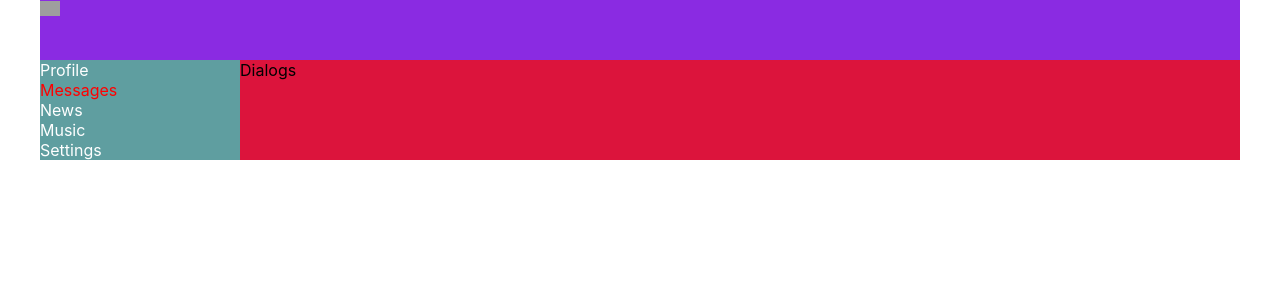
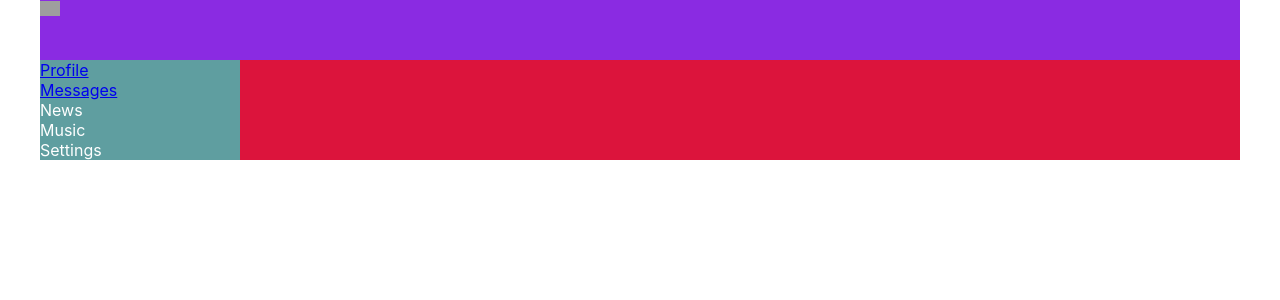
Before and after one commit to letx00x/React, a React (Create React App) app in the folder first-app/: page / in a window 1280 px wide. Shown: the top 300 px of the page. Built offline with nearby package versions, Linux system fonts and the light colour scheme; grey boxes are pictures that could not be loaded.

Commit message:
20.Route

```diff
--- a/first-app/package.json
+++ b/first-app/package.json
@@ -8,6 +8,7 @@
     "@testing-library/user-event": "^12.8.3",
     "react": "^17.0.2",
     "react-dom": "^17.0.2",
+    "react-router-dom": "^6.0.2",
     "react-scripts": "4.0.3",
     "web-vitals": "^1.1.2"
   },
--- a/first-app/src/App.css
+++ b/first-app/src/App.css
@@ -10,3 +10,8 @@
   grid-template-columns: 2fr 10fr;
   /* grid-gap:10px; */
 }
+
+.app-wrapper-content{
+  grid-area: c;
+  background-color: crimson;
+}
--- a/first-app/src/App.js
+++ b/first-app/src/App.js
@@ -4,17 +4,22 @@ import Header from './components/Header/Header'
 import Navbar from './components/Navbar/Navbar';
 import Profile from './components/Profile/Profile';
 import Dialogs from './components/Dialogs/Dialogs';
+import {BrowserRouter, Routes, Route} from 'react-router-dom';
 
 const App = () =>  {
   return (
+    <BrowserRouter>
     <div className = 'app-wrapper'>
        <Header />
        <Navbar />
        <div class = 'app-wrapper-content'>
-       <Dialogs />
+       <Routes>
+       <Route path = '/dialogs' element = {<Dialogs />}/>
+       <Route path = '/profile' element = {<Profile />}/>
+       </Routes>
        </div>
-       {/* <Profile /> */}
     </div>
+    </BrowserRouter>
   );
 }
 
--- a/first-app/src/components/Navbar/Navbar.jsx
+++ b/first-app/src/components/Navbar/Navbar.jsx
@@ -4,10 +4,10 @@ const Navbar = () =>{
   return (
     <nav className = {classes.nav}>
         <div className = {classes.item}>
-        <a>Profile</a>
+        <a href = '/profile'>Profile</a>
         </div>
         <div className = {`${classes.item} ${classes.active}`}>
-          <a>Messages</a>
+          <a href = '/dialogs'>Messages</a>
           </div>
         <div className = {classes.item}>
           <a>News</a>
--- a/first-app/src/index.css
+++ b/first-app/src/index.css
@@ -11,8 +11,3 @@ code {
   font-family: source-code-pro, Menlo, Monaco, Consolas, 'Courier New',
     monospace;
 }
-
-.app-wrapper-content{
-    grid-area: c;
-    background-color: crimson;
-}
```
Also changed, not shown: 1 other file (tests, documents, lock files or other folders).
